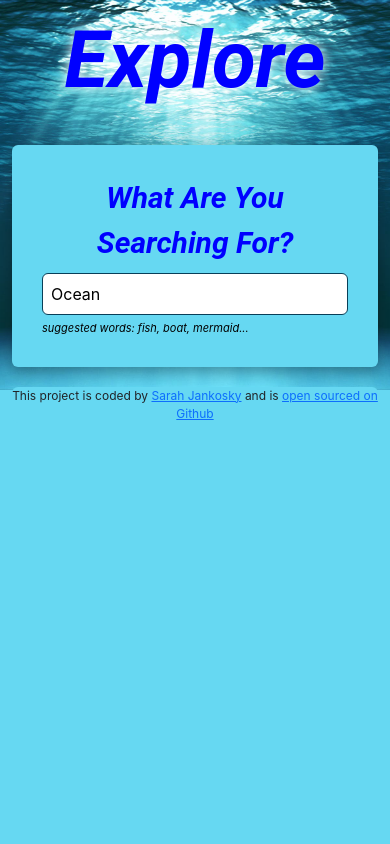
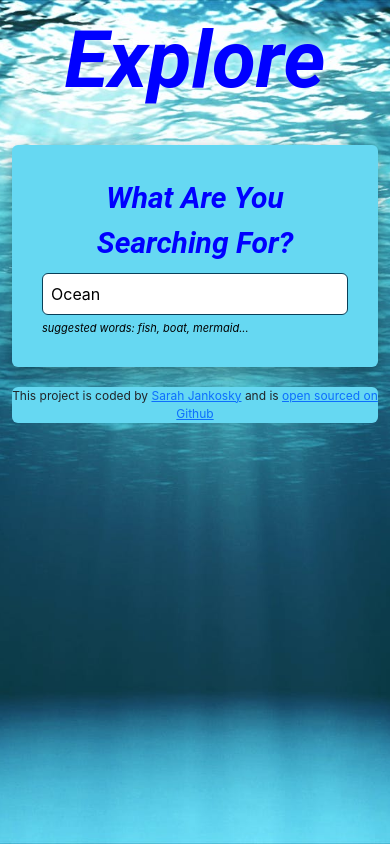
Before and after one commit to sjankosky/dictionary-project, a React (Create React App) app: page / in a window 390 px wide. Built offline with nearby package versions, Linux system fonts and the light colour scheme; no server answers.

Commit message:
testing more background edits for mobile

```diff
--- a/src/App.css
+++ b/src/App.css
@@ -2,7 +2,10 @@ body {
   background: #66d8f2;
   background-image: url("./ocean.jpg");
   background-size: cover;
-  background-repeat: round space;
+  /* background-repeat: round space; */
+  background-position: center center;
+  background-repeat: no-repeat;
+  background-attachment: fixed;
 }
 
 .App-header {
```
